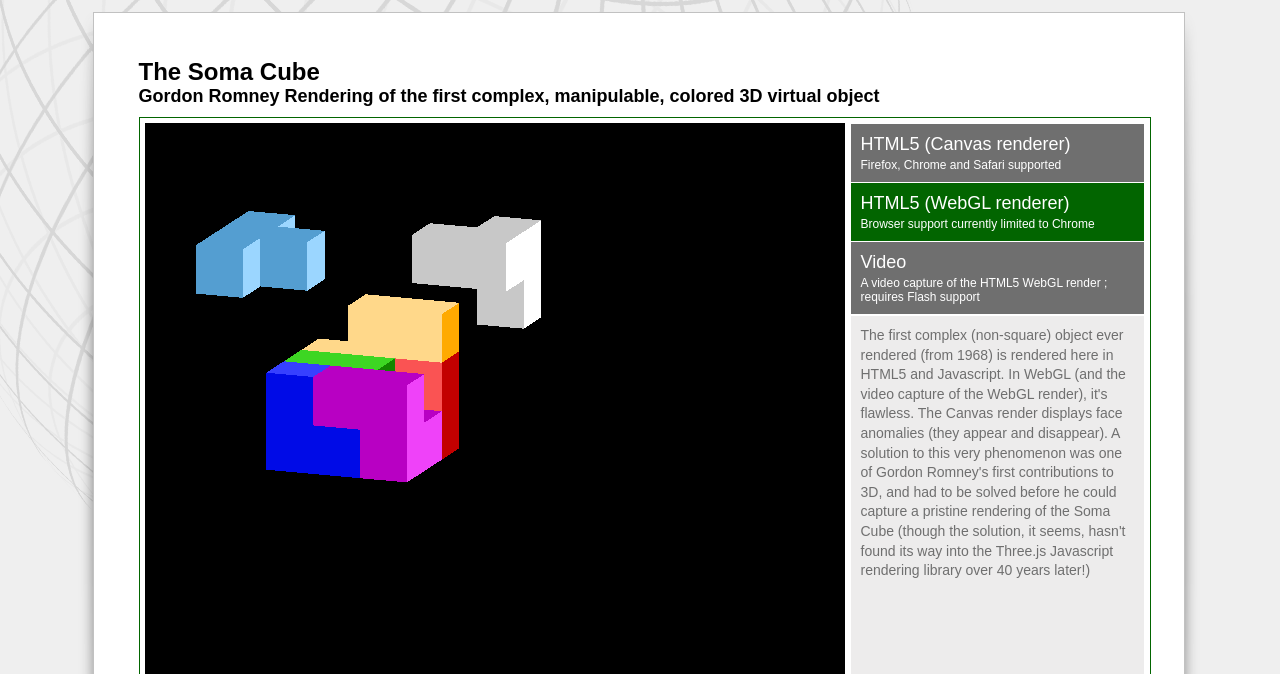
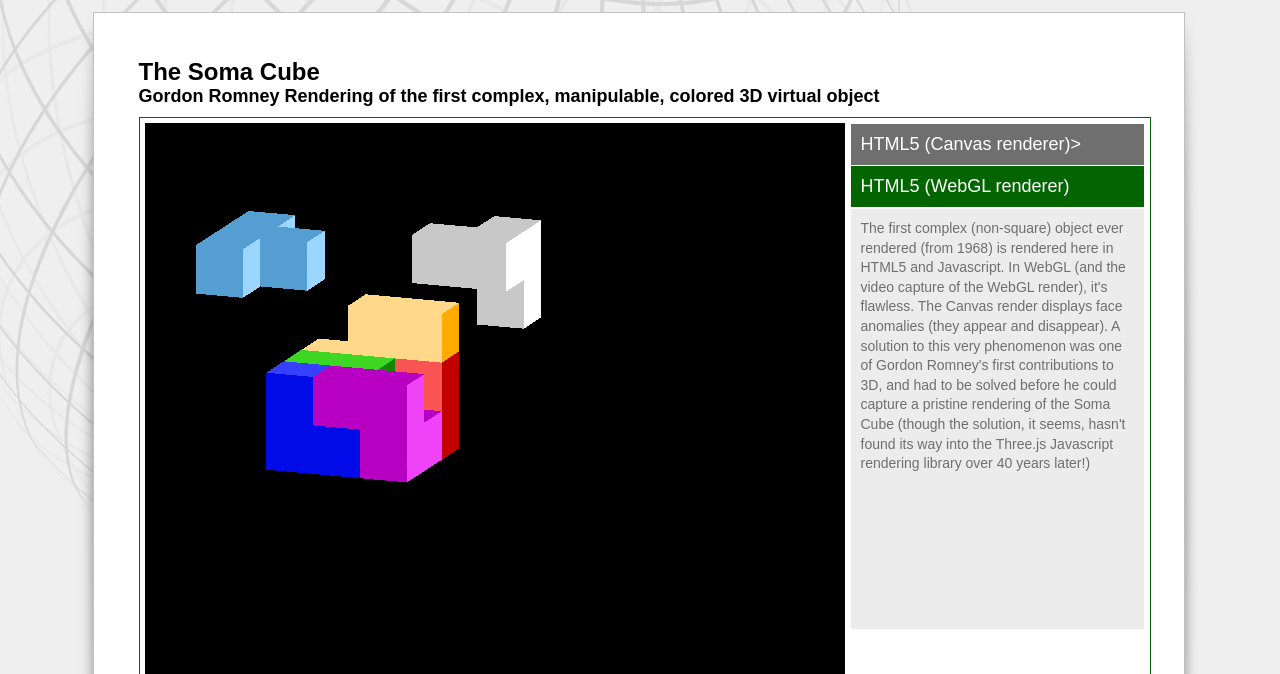
Before and after one commit to MilesRomney/FirstRender, a plain HTML site: page index.html in a window 1280 px wide. Shown: the part 126-800 px from the top of the page. Drawn offline with nearby package versions, Linux system fonts and the light colour scheme.

Commit message:
Update index.html
Removed the old Flash dependency.

```diff
--- a/index.html
+++ b/index.html
@@ -46,9 +46,8 @@
         <div id="render-webgl" class="canvas" style="display:none"></div>
         <div id="render-video" class="canvas" style="display:none"><a id="player" href="videos/gordon-romney-soma-cube-html5.mov"></a></div>
         <div id="menu">
-          <a class="item a-canvas selected" href="javascript:void(0);" onclick="toggleRender('canvas');">HTML5 (Canvas renderer) <div class="subtext">Firefox, Chrome and Safari supported</div></a>
-          <a class="item a-webgl" href="javascript:void(0);" onclick="toggleRender('webgl');">HTML5 (WebGL renderer) <div class="subtext">Browser support currently limited to Chrome</div></a>
-          <a class="item a-video" href="javascript:void(0);" onclick="toggleRender('video');">Video <div class="subtext">A video capture of the HTML5 WebGL render ;  requires Flash support</div></a>
+          <a class="item a-canvas selected" href="javascript:void(0);" onclick="toggleRender('canvas');">HTML5 (Canvas renderer)></a>
+          <a class="item a-webgl" href="javascript:void(0);" onclick="toggleRender('webgl');">HTML5 (WebGL renderer)</a>
           <div class="item verbiage">
             The first complex (non-square) object ever rendered (from 1968) is rendered here in HTML5 and Javascript. In WebGL (and the video capture of the WebGL render), it's flawless.  The Canvas render displays face anomalies (they appear and disappear).  A solution to this very phenomenon was one of Gordon Romney's first contributions to 3D, and had to be solved before he could capture a pristine rendering of the Soma Cube (though the solution, it seems, hasn't found its way into the Three.js Javascript rendering library over 40 years later!)
           </div>
```
